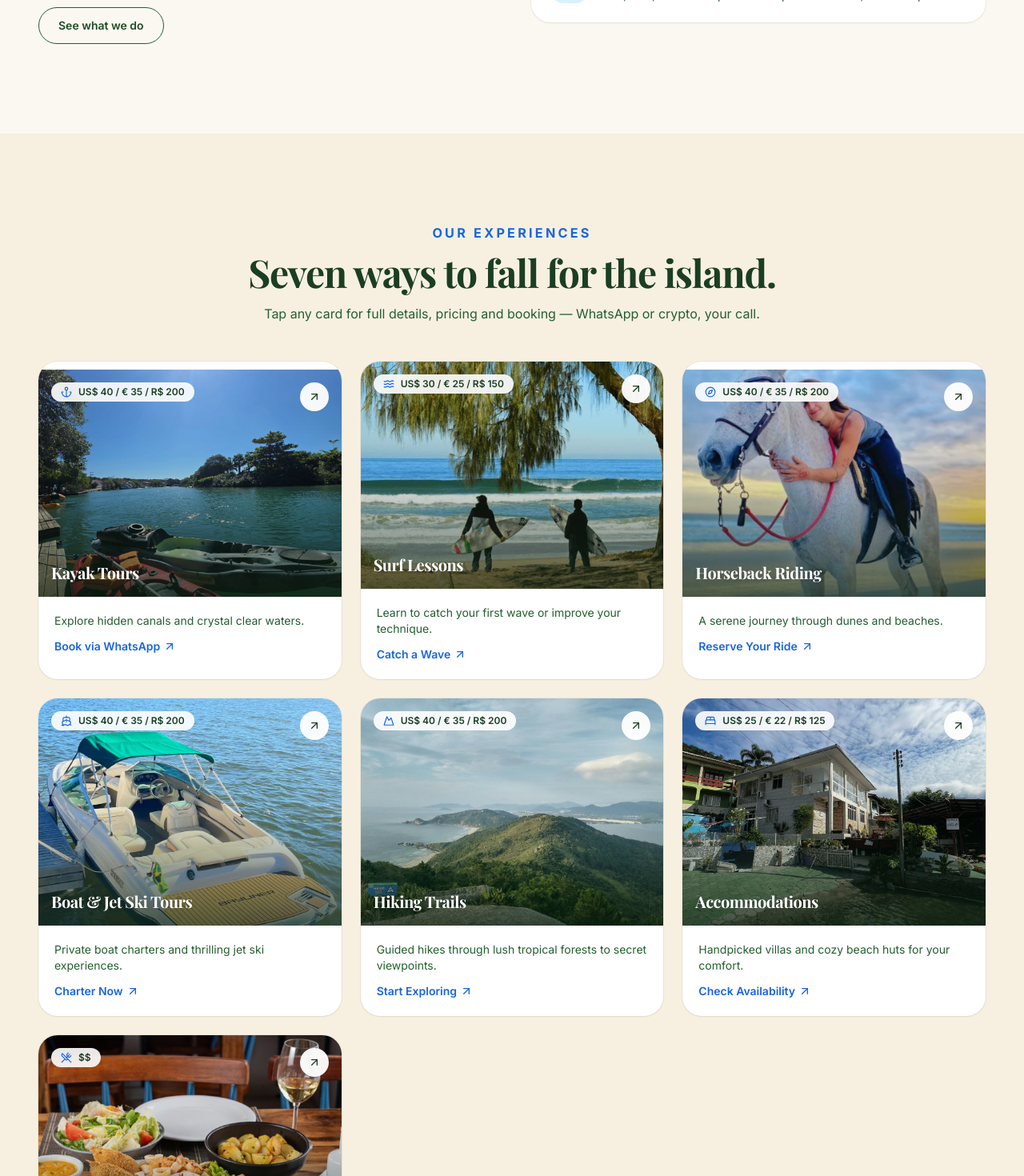
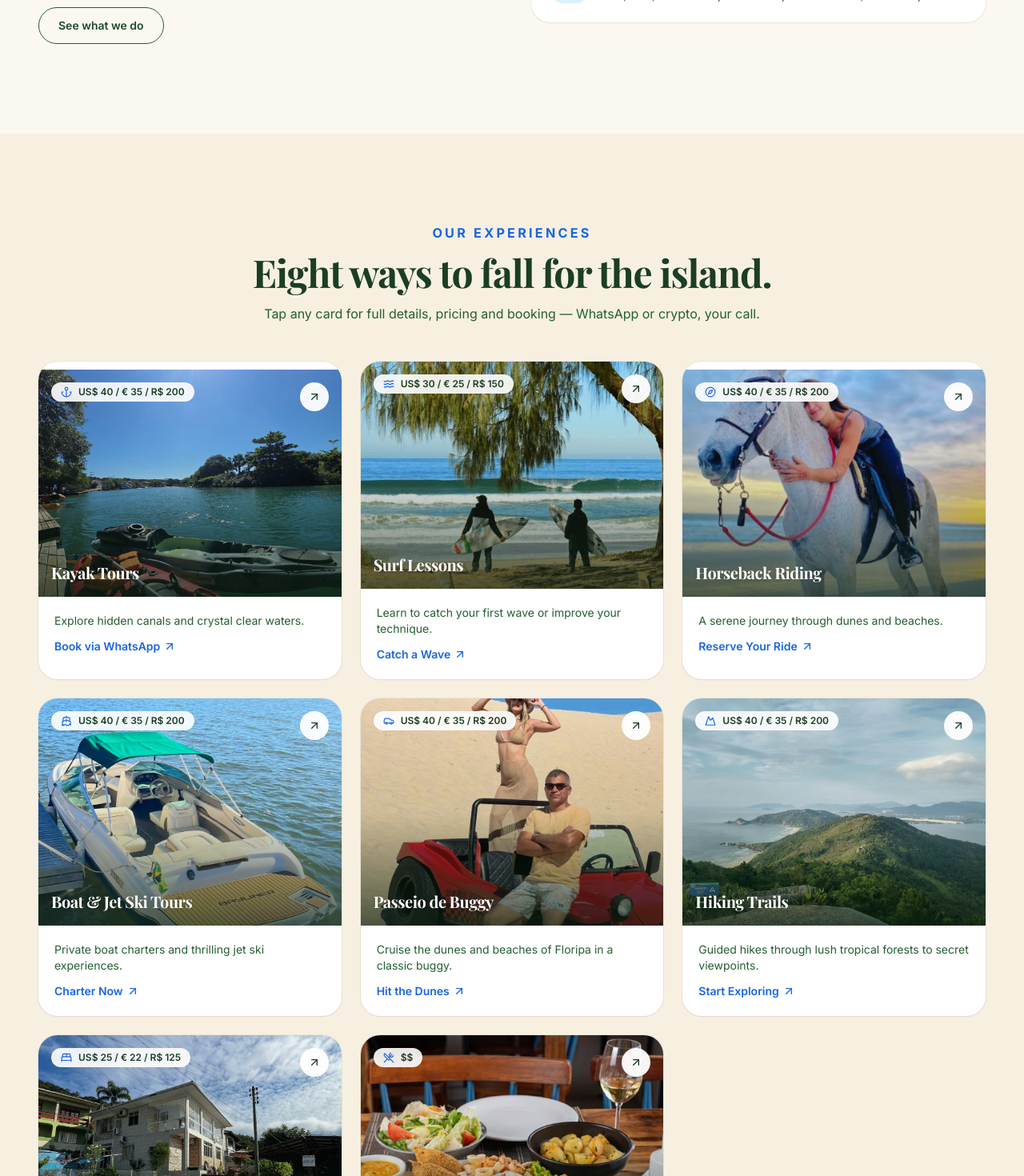
Before and after one commit to dommacabras/ubirabrazil-site, a React (Vite) app: page / in a window 1280 px wide. Shown: the part 1252-2722 px from the top of the page at 80% size. Built offline with nearby package versions, Linux system fonts and the light colour scheme.

Commit message:
adiciona Passeio de Buggy (8º serviço)

```diff
--- a/src/components/About.jsx
+++ b/src/components/About.jsx
@@ -36,7 +36,7 @@ export default function About() {
           <p className="mt-5 max-w-xl text-lg font-bold leading-relaxed text-forest-800">
             We’re a small team of locals obsessed with two things: the wild
             beauty of Santa Catarina and making it effortless for international
-            travelers to experience it. Pick from our seven signature
+            travelers to experience it. Pick from our eight signature
             experiences — or let us build the whole week for you.
           </p>
           <a href="#services" className="btn-secondary mt-8">
--- a/src/components/Services.jsx
+++ b/src/components/Services.jsx
@@ -18,7 +18,7 @@ export default function Services() {
           className="mx-auto max-w-2xl text-center"
         >
           <span className="section-eyebrow">Our Experiences</span>
-          <h2 className="section-title">Seven ways to fall for the island.</h2>
+          <h2 className="section-title">Eight ways to fall for the island.</h2>
           <p className="mt-4 text-forest-700">
             Tap any card for full details, pricing and booking — WhatsApp or
             crypto, your call.
--- a/src/data/services.js
+++ b/src/data/services.js
@@ -68,6 +68,23 @@ export const services = [
     image: '/images/boat.jpg',
   },
   {
+    id: 'buggy',
+    name: 'Passeio de Buggy',
+    title: 'Dune Buggy Adventures',
+    description: 'Cruise the dunes and beaches of Floripa in a classic buggy.',
+    longDescription:
+      'Hit the famous dunes of Joaquina and the southern beaches in an open-top buggy. Sunset rides available — sandboarding stop included for the brave.',
+    features: ['Experienced driver', 'Sandboarding stop', 'Sunset option'],
+    priceRange: '$$',
+    price: 'US$ 40 / € 35 / R$ 200',
+    duration: '1.5 – 3 hours',
+    groupSize: '1 – 4 people',
+    cta: 'Hit the Dunes',
+    icon: 'Car',
+    image: '/images/buggy.jpg',
+    imagePosition: 'object-[center_60%]',
+  },
+  {
     id: 'hiking',
     name: 'Hiking Trails',
     title: 'Nature Immersion Treks',
```
Also changed, not shown: public/images/buggy.jpg (added).
